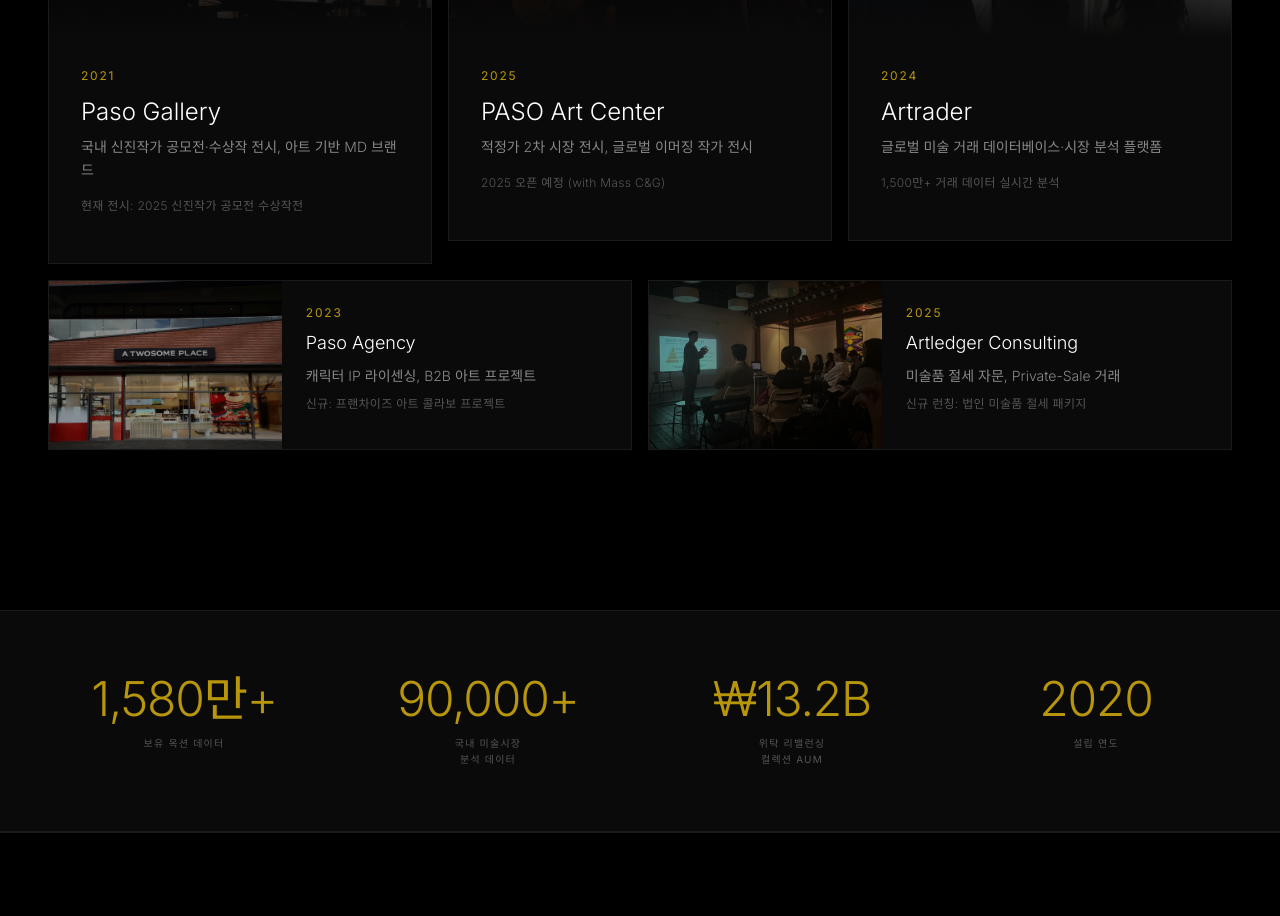
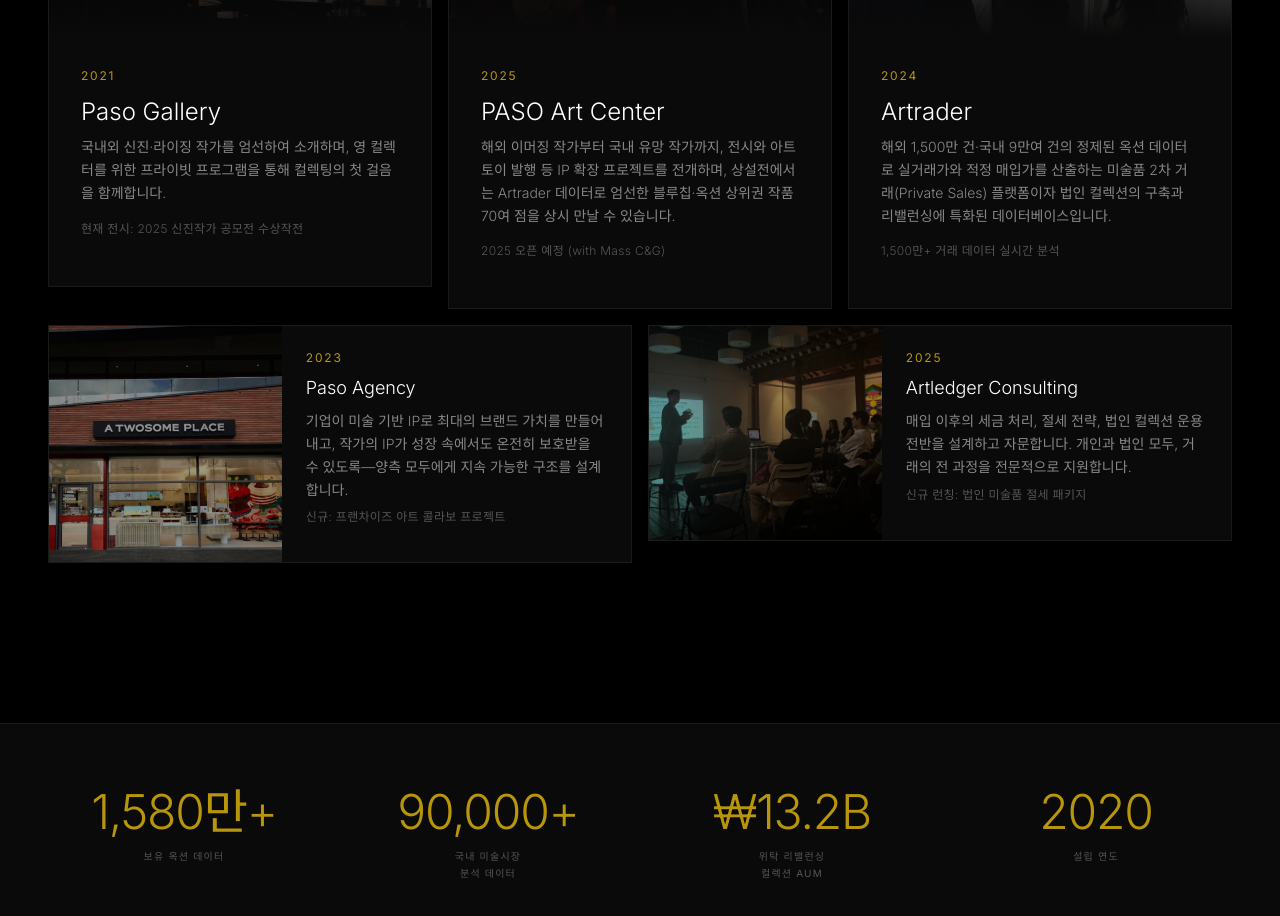
Before and after one commit to makim-414/pasocorp, a Next.js app: page / in a window 1280 px wide. Shown: the part 4760-5676 px from the top of the page. Built offline with nearby package versions, Linux system fonts and the light colour scheme.

Commit message:
Update all 5 brand descriptions with new copy

```diff
--- a/src/app/brands/[slug]/page.tsx
+++ b/src/app/brands/[slug]/page.tsx
@@ -12,8 +12,8 @@
     name: "Artrader",
     slug: "artrader",
     year: 2024,
-    desc: "글로벌 미술 거래 데이터베이스·시장 분석 플랫폼",
-    longDesc: "Artrader는 국내외 경매·Private Sales 등 1,500만 건 이상의 거래 데이터를 보유한 글로벌 미술 시장 분석 플랫폼입니다. Artist Index와 종목분석서 스타일의 정량 리포트를 제공하여, 미술 시장을 데이터로 읽을 수 있게 합니다.",
+    desc: "해외 1,500만 건·국내 9만여 건의 정제된 옥션 데이터로 실거래가와 적정 매입가를 산출하는 미술품 2차 거래(Private Sales) 플랫폼이자 법인 컬렉션의 구축과 리밸런싱에 특화된 데이터베이스입니다.",
+    longDesc: "해외 1,500만 건·국내 9만여 건의 정제된 옥션 데이터로 실거래가와 적정 매입가를 산출하는 Artrader는, 미술품 2차 거래(Private Sales) 플랫폼이자 법인 컬렉션의 구축과 리밸런싱에 특화된 데이터베이스입니다.",
     color: "#b8960b",
     image: "/brands/artrader-platform.jpg",
     gallery: [
@@ -31,8 +31,8 @@
     name: "PASO Art Center",
     slug: "paso-art-center",
     year: 2025,
-    desc: "적정가 2차 시장 전시, 글로벌 이머징 작가 전시",
-    longDesc: "PASO Art Center는 적정가 2차 시장 Top 30 작품 전시와 글로벌 이머징 작가 전시를 기획합니다. Mass C&G와의 협력을 통해 새로운 전시 공간의 패러다임을 제시합니다.",
+    desc: "해외 이머징 작가부터 국내 유망 작가까지, 전시와 아트토이 발행 등 IP 확장 프로젝트를 전개하며, 상설전에서는 Artrader 데이터로 엄선한 블루칩·옥션 상위권 작품 70여 점을 상시 만날 수 있습니다.",
+    longDesc: "해외 이머징 작가부터 국내 유망 작가까지, PASO Art Center는 전시와 아트토이 발행 등 IP 확장 프로젝트를 전개하며, 상설전에서는 Artrader 데이터로 엄선한 블루칩·옥션 상위권 작품 70여 점을 상시 만날 수 있습니다.",
     color: "#a0522d",
     image: "/brands/paso-artcenter-building.jpg",
     gallery: [
@@ -50,8 +50,8 @@
     name: "Paso Gallery",
     slug: "paso-gallery",
     year: 2021,
-    desc: "국내 신진작가 공모전·수상작 전시, 아트 기반 MD 브랜드",
-    longDesc: "Paso Gallery는 국내 신진작가를 발굴하고 공모전을 통해 수상작을 선보이는 전시 공간입니다. 아트 기반 MD 브랜드를 운영하며, 젊은 예술가들의 창작 활동을 적극 지원합니다.",
+    desc: "국내외 신진·라이징 작가를 엄선하여 소개하며, 영 컬렉터를 위한 프라이빗 프로그램을 통해 컬렉팅의 첫 걸음을 함께합니다.",
+    longDesc: "국내외 신진·라이징 작가를 엄선하여 소개하는 PASO Gallery는, 영 컬렉터를 위한 프라이빗 프로그램을 통해 컬렉팅의 첫 걸음을 함께합니다.",
     color: "#1e3a5f",
     image: "/brands/paso-gallery.jpg",
     gallery: [
@@ -72,8 +72,8 @@
     name: "Paso Agency",
     slug: "paso-agency",
     year: 2023,
-    desc: "캐릭터 IP 라이센싱, B2B 아트 프로젝트",
-    longDesc: "Paso Agency는 캐릭터 IP 라이선싱과 B2B 아트 프로젝트를 전문으로 합니다. 프랜차이즈 브랜드와의 아트 콜라보레이션, 아트토이·스트릿 아트 매입 등 다양한 영역에서 활동하며 예술과 상업의 접점을 만들어갑니다.",
+    desc: "기업이 미술 기반 IP로 최대의 브랜드 가치를 만들어내고, 작가의 IP가 성장 속에서도 온전히 보호받을 수 있도록—양측 모두에게 지속 가능한 구조를 설계합니다.",
+    longDesc: "기업이 미술 기반 IP로 최대의 브랜드 가치를 만들어내고, 작가의 IP가 성장 속에서도 온전히 보호받을 수 있도록—PASO Agency가 양측 모두에게 지속 가능한 구조를 설계합니다.",
     color: "#d4a574",
     image: "/brands/paso-agency.jpg",
     gallery: [
@@ -97,8 +97,8 @@
     name: "Artledger Consulting",
     slug: "artledger-consulting",
     year: 2025,
-    desc: "미술품 절세 자문, 자산관리·평가, 컬렉팅 자문",
-    longDesc: "Artledger Consulting은 미술품 관련 증여·상속·법인 비용처리 등 절세 자문, 미술품 자산관리 및 가치 평가, 그리고 체계적 컬렉팅 자문을 제공합니다. 컬렉터, 갤러리·기관, 기업·금융기관을 대상으로 미술 자산의 가치를 극대화합니다.",
+    desc: "매입 이후의 세금 처리, 절세 전략, 법인 컬렉션 운용 전반을 설계하고 자문합니다. 개인과 법인 모두, 거래의 전 과정을 전문적으로 지원합니다.",
+    longDesc: "매입 이후의 세금 처리, 절세 전략, 법인 컬렉션 운용 전반은 Artledger Consulting이 설계하고 자문합니다. 개인과 법인 모두, 거래의 전 과정을 전문적으로 지원합니다.",
     color: "#9ca3af",
     image: "/brands/artledger-consulting.jpg",
     gallery: [
--- a/src/components/BrandHub.tsx
+++ b/src/components/BrandHub.tsx
@@ -9,7 +9,7 @@
     name: "Paso Gallery",
     slug: "paso-gallery",
     year: 2021,
-    desc: "국내 신진작가 공모전·수상작 전시, 아트 기반 MD 브랜드",
+    desc: "국내외 신진·라이징 작가를 엄선하여 소개하며, 영 컬렉터를 위한 프라이빗 프로그램을 통해 컬렉팅의 첫 걸음을 함께합니다.",
     activity: "현재 전시: 2025 신진작가 공모전 수상작전",
     image: "/brands/paso-gallery.jpg",
     color: "#1e3a5f",
@@ -18,7 +18,7 @@
     name: "PASO Art Center",
     slug: "paso-art-center",
     year: 2025,
-    desc: "적정가 2차 시장 전시, 글로벌 이머징 작가 전시",
+    desc: "해외 이머징 작가부터 국내 유망 작가까지, 전시와 아트토이 발행 등 IP 확장 프로젝트를 전개하며, 상설전에서는 Artrader 데이터로 엄선한 블루칩·옥션 상위권 작품 70여 점을 상시 만날 수 있습니다.",
     activity: "2025 오픈 예정 (with Mass C&G)",
     image: "/brands/paso-artcenter.jpg",
     color: "#a0522d",
@@ -27,7 +27,7 @@
     name: "Artrader",
     slug: "artrader",
     year: 2024,
-    desc: "글로벌 미술 거래 데이터베이스·시장 분석 플랫폼",
+    desc: "해외 1,500만 건·국내 9만여 건의 정제된 옥션 데이터로 실거래가와 적정 매입가를 산출하는 미술품 2차 거래(Private Sales) 플랫폼이자 법인 컬렉션의 구축과 리밸런싱에 특화된 데이터베이스입니다.",
     activity: "1,500만+ 거래 데이터 실시간 분석",
     image: "/brands/artrader.jpg",
     color: "#b8960b",
@@ -39,7 +39,7 @@
     name: "Paso Agency",
     slug: "paso-agency",
     year: 2023,
-    desc: "캐릭터 IP 라이센싱, B2B 아트 프로젝트",
+    desc: "기업이 미술 기반 IP로 최대의 브랜드 가치를 만들어내고, 작가의 IP가 성장 속에서도 온전히 보호받을 수 있도록—양측 모두에게 지속 가능한 구조를 설계합니다.",
     activity: "신규: 프랜차이즈 아트 콜라보 프로젝트",
     image: "/brands/paso-agency.jpg",
     color: "#d4a574",
@@ -48,7 +48,7 @@
     name: "Artledger Consulting",
     slug: "artledger-consulting",
     year: 2025,
-    desc: "미술품 절세 자문, Private-Sale 거래",
+    desc: "매입 이후의 세금 처리, 절세 전략, 법인 컬렉션 운용 전반을 설계하고 자문합니다. 개인과 법인 모두, 거래의 전 과정을 전문적으로 지원합니다.",
     activity: "신규 런칭: 법인 미술품 절세 패키지",
     image: "/brands/artledger-consulting.jpg",
     color: "#9ca3af",
```
